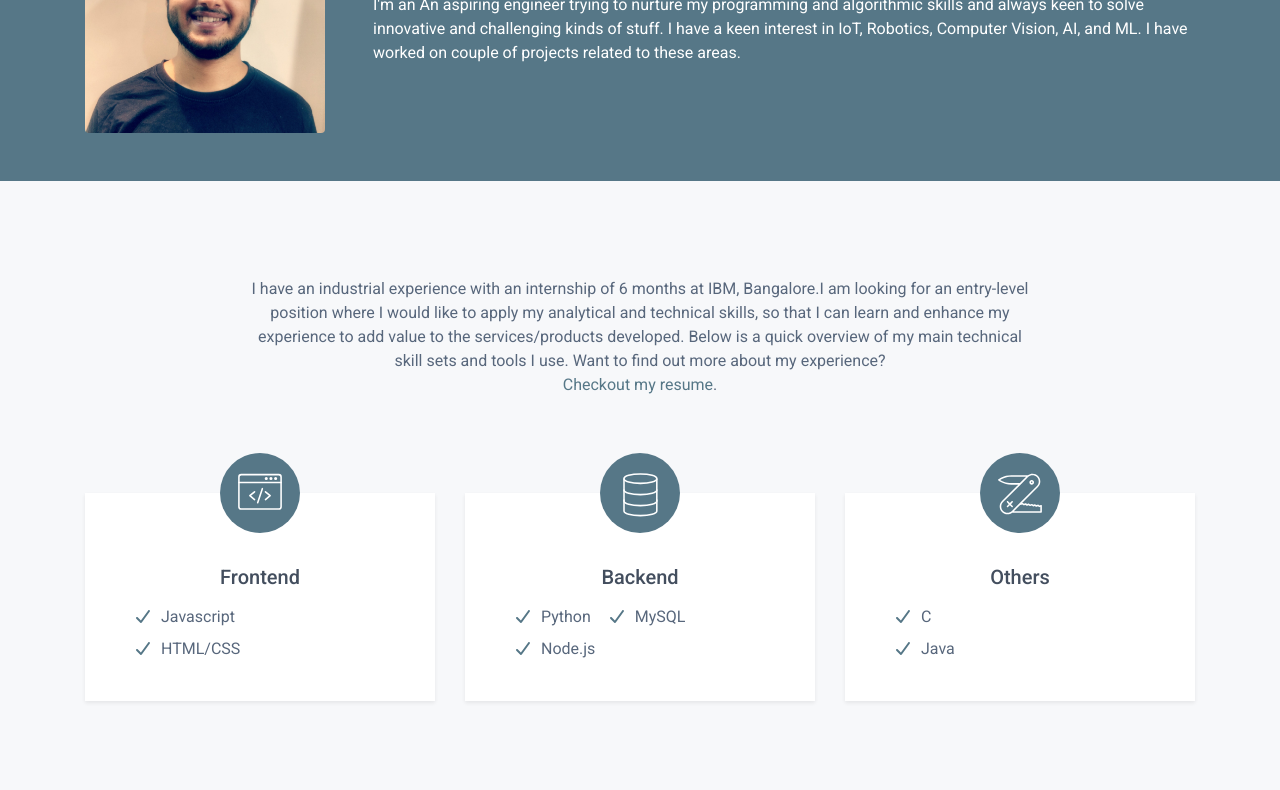
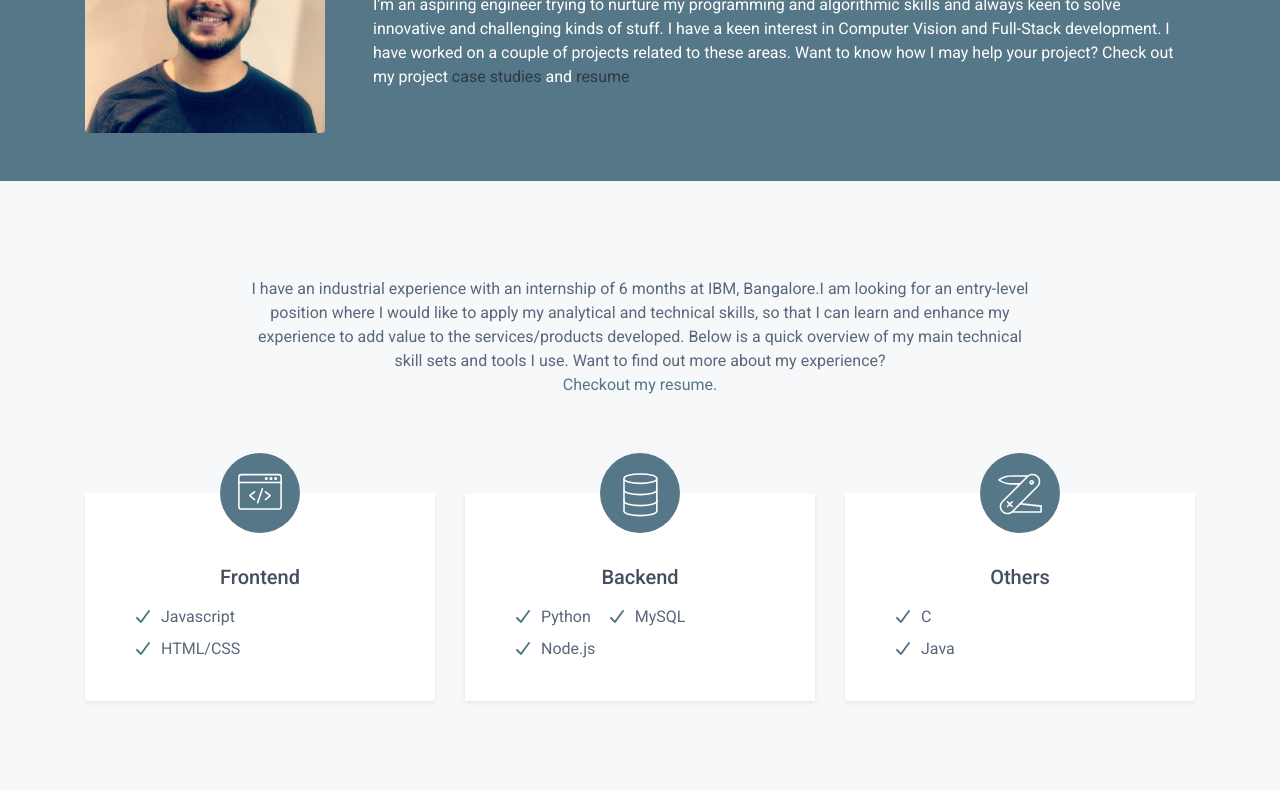
Before and after one commit to tanvish99/tanvish99.github.io, a plain HTML site: page index.html in a window 1280 px wide. Shown: the part 213-1003 px from the top of the page. Drawn offline with Linux system fonts and the light colour scheme.

Commit message:
changed description and resume

```diff
--- a/index.html
+++ b/index.html
@@ -106,7 +106,7 @@
 								<a class="nav-link" href="blog.html">Blog</a>
 							</li> -->
 							<li class="nav-item mr-lg-3">
-								<a class="nav-link" href="assets/files/Resume.pdf" >Resume</a>
+								<a class="nav-link" href="assets/files/Resume.pdf">Resume</a>
 							</li>
 							<li class="nav-item mr-lg-3">
 								<a class="nav-link" href="contact.html">Contact</a>
@@ -153,10 +153,12 @@
 							may help your project? Check out my project <a class="link-on-bg" href="projects.html">case
 								studies</a> and <a class="link-on-bg" href="resume.html">resume</a>.
 						</div> -->
-						<div class="bio mb-3">I'm an An aspiring engineer trying to nurture my programming and
-							algorithmic skills and always keen to solve innovative and challenging kinds of stuff. I
-							have a keen interest in IoT, Robotics, Computer Vision, AI, and ML. I have
-							worked on couple of projects related to these areas.
+						<div class="bio mb-3">I'm an aspiring engineer trying to nurture my programming and algorithmic
+							skills and always keen to solve innovative and challenging kinds of stuff. I have a keen
+							interest in Computer Vision and Full-Stack development. I have worked on a couple of
+							projects related to these areas. Want to know how I
+							may help your project? Check out my project <a class="link-on-bg" href="projects.html">case
+								studies</a> and <a class="link-on-bg" href="assets/files/Resume.pdf" target="_blank">resume</a>
 						</div>
 						<!--//bio-->
 						<!-- <a class="theme-btn-on-bg btn font-weight-bold theme-btn-cta" href="contact.html">Hire Me</a> -->
@@ -183,7 +185,8 @@
 					href="resume.html">Check out my online resume</a>.</div> -->
 
 			<div class="skills-blocks mx-auto pt-5">
-		<div class="section-intro mx-auto text-center mb-5 text-secondary">I have an industrial experience with an
+				<div class="section-intro mx-auto text-center mb-5 text-secondary">I have an industrial experience with
+					an
 					internship of 6 months at IBM, Bangalore.I am looking for an
 					entry-level position where I would like to apply my analytical and technical skills, so that I can
 					learn and enhance my experience to add value to the services/products developed.
@@ -199,7 +202,8 @@
 						<div class="skills-block col-12 col-lg-4 mb-5 mb-3 mb-lg-0">
 							<div class="skills-block-inner bg-white shadow-sm py-4 px-5 position-relative">
 								<h4 class="skills-cat text-center mb-3 mt-5">Frontend</h4>
-						<div class="skills-icon-holder position-absolute d-inline-block rounded-circle text-center">
+								<div
+									class="skills-icon-holder position-absolute d-inline-block rounded-circle text-center">
 									<img class="skills-icon" src="assets/images/frontend-icon.svg">
 								</div>
 								<ul class="skills-list list-unstyled text-secondary">
@@ -217,12 +221,13 @@
 						<div class="skills-block col-12 col-lg-4 mb-5 mb-3 mb-lg-0">
 							<div class="skills-block-inner bg-white shadow-sm py-4 px-5 position-relative">
 								<h4 class="skills-cat text-center mb-3 mt-5">Backend</h4>
-						<div class="skills-icon-holder position-absolute d-inline-block rounded-circle text-center">
+								<div
+									class="skills-icon-holder position-absolute d-inline-block rounded-circle text-center">
 									<img class="skills-icon" src="assets/images/backend-icon.svg">
 								</div>
 								<ul class="skills-list list-unstyled text-secondary">
-							<li class="mb-2"><i class="fas fa-check mr-2 text-primary"></i>Python &nbsp;&nbsp;&nbsp;<i
-									class="fas fa-check mr-2 text-primary"></i>MySQL</li>
+									<li class="mb-2"><i class="fas fa-check mr-2 text-primary"></i>Python
+										&nbsp;&nbsp;&nbsp;<i class="fas fa-check mr-2 text-primary"></i>MySQL</li>
 									<!-- <li class="mb-2"><i class="fas fa-check mr-2 text-primary"></i>Ruby/Rails</li> -->
 									<!-- <li class="mb-2"><i class="fas fa-check mr-2 text-primary"></i>PHP</li> -->
 									<!-- <li class="mb-2"><i class="fas fa-check mr-2 text-primary"></i>MySQL</li> -->
@@ -236,7 +241,8 @@
 						<div class="skills-block col-12 col-lg-4">
 							<div class="skills-block-inner bg-white shadow-sm py-4 px-5 position-relative">
 								<h4 class="skills-cat text-center mb-3 mt-5">Others</h4>
-						<div class="skills-icon-holder position-absolute d-inline-block rounded-circle text-center">
+								<div
+									class="skills-icon-holder position-absolute d-inline-block rounded-circle text-center">
 									<img class="skills-icon" src="assets/images/other-skills-icon.svg">
 								</div>
 								<ul class="skills-list list-unstyled text-secondary">
```
Also changed, not shown: 1 other file. Lines whose indentation alone changed are shown as unchanged.
